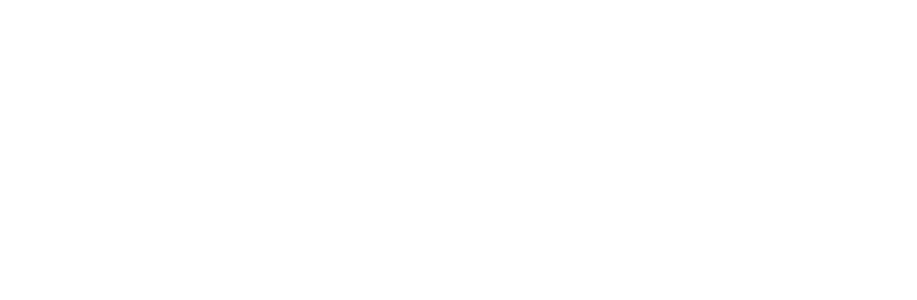
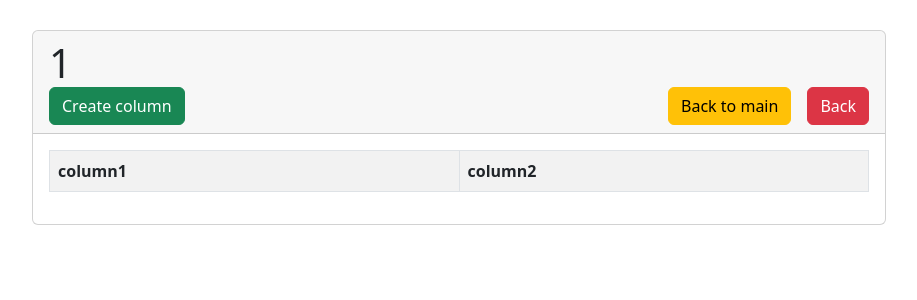
Before and after one commit to jagharloggatin/LowCodeDb-React-WebApp, a React (Create React App) app in the folder examen/: page /columns/1/1 in a window 1280 px wide. Before the commit this address had no page. Shown: the top 300 px of the page, without its empty margins (181-1098 px from the left). Built offline with nearby package versions, Linux system fonts and the light colour scheme.

Commit message:
navigation between pages

```diff
--- a/examen/src/App.tsx
+++ b/examen/src/App.tsx
@@ -9,8 +9,8 @@
   return (
     <Routes>
       <Route path="/" element={<ViewDatabaseRoute/>}></Route>
-      <Route path="/tables" element={<ViewTablesRoute/>}></Route>
-      <Route path="/columns" element={<ViewColumnsRoute/>}></Route>
+      <Route path="/tables/:databaseName" element={<ViewTablesRoute/>}></Route>
+      <Route path="/columns/:databaseName/:tableName" element={<ViewColumnsRoute/>}></Route>
     </Routes>
   );
 }
--- a/examen/src/components/columnComponent.tsx
+++ b/examen/src/components/columnComponent.tsx
@@ -1,7 +1,7 @@
 import Button from "react-bootstrap/esm/Button";
 import Table from "react-bootstrap/esm/Table";
 import { Columns } from "../types/Columns";
-import { Link } from "react-router-dom";
+import { Link, useParams } from "react-router-dom";
 import ModalColumnComponent from "./modalColumnComponent";
 import { useState } from "react";
 import { Card } from "react-bootstrap";
@@ -9,10 +9,11 @@
 export type columnProps = {
   columns: Columns[];
   tableName: string;
+  databaseName: string;
 };
 
 export default function ColumnComponent(props: columnProps) {
-  const { columns, tableName } = props;
+  const { columns, tableName, databaseName } = props;
   const [showModal, setShowModal] = useState(false);
   const [newColumns, addColumns] = useState([...columns]);
   const clickHandler = () => {
@@ -21,12 +22,13 @@
   };
 
   //useEffect here
+  //fix for back button because routes dont work without parameters
 
   return (
     <Card style = {{width: '70%', margin: 'auto'}}>
       <Card.Header>
         <h1 style = {{margin: 'auto'}}>{tableName}</h1>
-        <Link to="/tables">
+        <Link to={"/tables/" + databaseName}>
           <Button variant = 'danger' className="backButton">Back</Button>
         </Link>
         <Button variant = 'success' className="createButton" onClick={clickHandler}>
--- a/examen/src/components/overview.tsx
+++ b/examen/src/components/overview.tsx
@@ -3,7 +3,7 @@
 import { TableData } from "../types/TableData";
 import ModalComponent from "./modalOverviewComponent";
 import {useState, useEffect} from 'react';
-import { Link } from "react-router-dom";
+import { Link, useNavigate, useParams } from "react-router-dom";
 import { Card } from "react-bootstrap";
 import "../styles/overView.css"
 import {makeConnection} from "../controllers/makeConnection";
@@ -19,6 +19,8 @@
   const { buttonName, tableData, goBack, createDataHandler} = props;
   const [showModal, setShowModal] = useState(false);
   const [rows, addRows] = useState([...tableData]);
+  const navigate = useNavigate();
+  const params = useParams();
 
   //useEffect here
   useEffect(() => {
@@ -30,6 +32,18 @@
     await makeConnection()
     setShowModal(true);
    };
+
+   const openTableView = (database: string) => {
+      console.log(database)
+      //call to use database
+      navigate(`/tables/${database}`)
+   }
+
+   const openColumnView = (database: string, table: string) => {
+      console.log(database, table)
+      navigate(`/columns/${database}/${table}`)
+
+   }
 
   if (goBack) {
     return (
@@ -49,7 +63,7 @@
             return (
               <tr>
                 <td style={{justifyContent : "center", width : "100%"}}>
-                  <Button className="tableDataButton">{data.name}</Button>
+                  <Button className="tableDataButton" onClick={() => openColumnView(params.databaseName as string, data.name)}>{data.name}</Button>
                 </td>
               </tr>
             );
@@ -80,7 +94,7 @@
           return (
             <tr>
               <td>
-                <Button className="tableDataButton">{data.name}</Button>
+                <Button className="tableDataButton" onClick={() => openTableView(data.name)}>{data.name}</Button>
               </td>
             </tr>
           );
--- a/examen/src/pages/ViewColumns.tsx
+++ b/examen/src/pages/ViewColumns.tsx
@@ -1,7 +1,10 @@
+import { useParams } from "react-router-dom";
 import ColumnComponent from "../components/columnComponent";
 
 export default function ViewColumns(){
+
+    const params = useParams();
     return (
-        <ColumnComponent columns={[{columnName: 'column1'}, {columnName: 'column2'}]} tableName = 'TableName test'/>
+        <ColumnComponent columns={[{columnName: 'column1'}, {columnName: 'column2'}]} tableName = {params.tableName as string} databaseName={params.databaseName as string}/>
     )
 }
```
